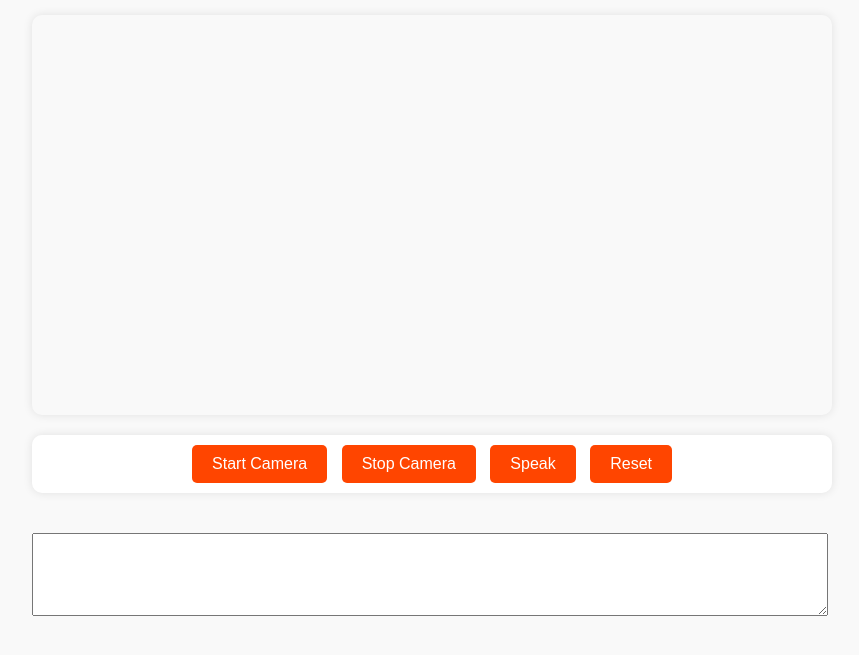
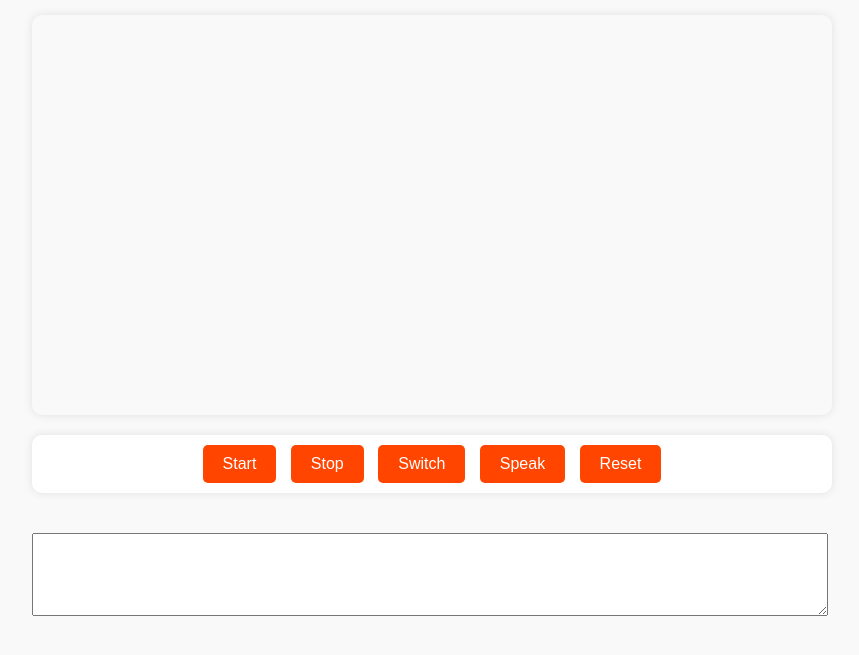
Before and after one commit to PrasadDas7781/Gesturespeak, a plain HTML site: page templates/index.html in a window 1280 px wide. Shown: the part 79-734 px from the top of the page, without its empty margins (208-1067 px from the left). Drawn offline with nearby package versions, Linux system fonts and the light colour scheme; no server answers.

Commit message:
Add files via upload

```diff
--- a/templates/index.html
+++ b/templates/index.html
@@ -115,8 +115,9 @@
     </div>
     <div class="section">
       <div id="controls">
-        <button class="btn btn-info" onclick="startCamera()">Start Camera</button>
-        <button class="btn btn-danger" onclick="stopCamera()">Stop Camera</button>
+        <button class="btn btn-info" onclick="startCamera()">Start</button>
+        <button class="btn btn-danger" onclick="stopCamera()">Stop</button>
+        <button class="btn btn-danger" onclick="switchCamera()">Switch</button>
         <button class="btn btn-primary" onclick="Speak()">Speak</button>
         <button id="button1" onclick="location.reload()">Reset</button>
       </div>
@@ -138,9 +139,6 @@
       speeach.text=document.getElementById("recognized-alphabet").value;
       window.speechSynthesis.speak(speeach);
     };
-
-
-
 
     async function startCamera() {
       try {
@@ -195,6 +193,14 @@
       getRecognizedAlphabet();
     });
 
+    async function switchCamera() {
+      if (document.getElementById('video').srcObject != null) {
+        stopCamera();
+        currentCamera = currentCamera === 'environment' ? 'user' : 'environment';
+        startCamera();
+      }
+    }
+
     function getRecognizedAlphabet() {
       $.ajax({
         url: '/process_video_frames',
```
